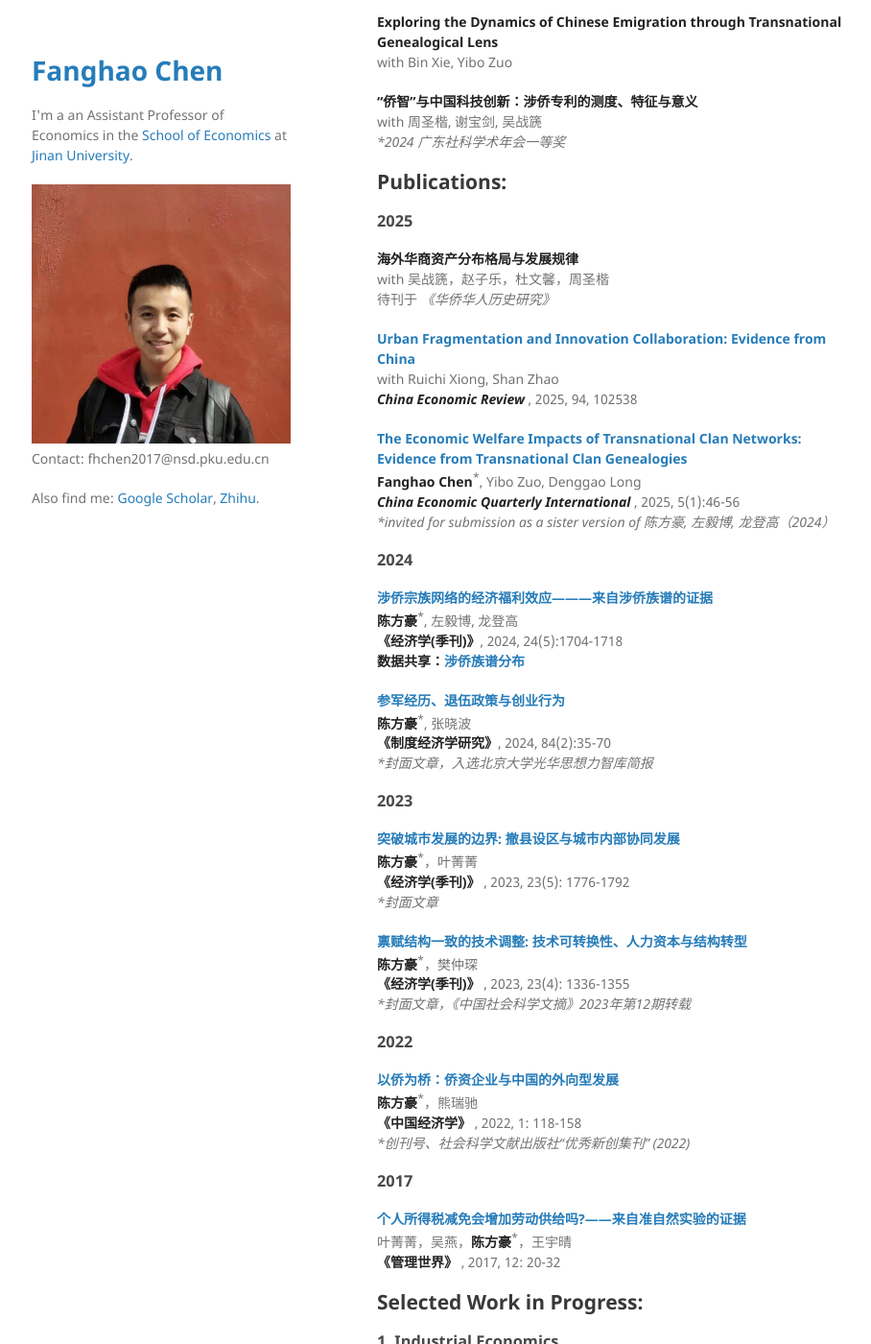
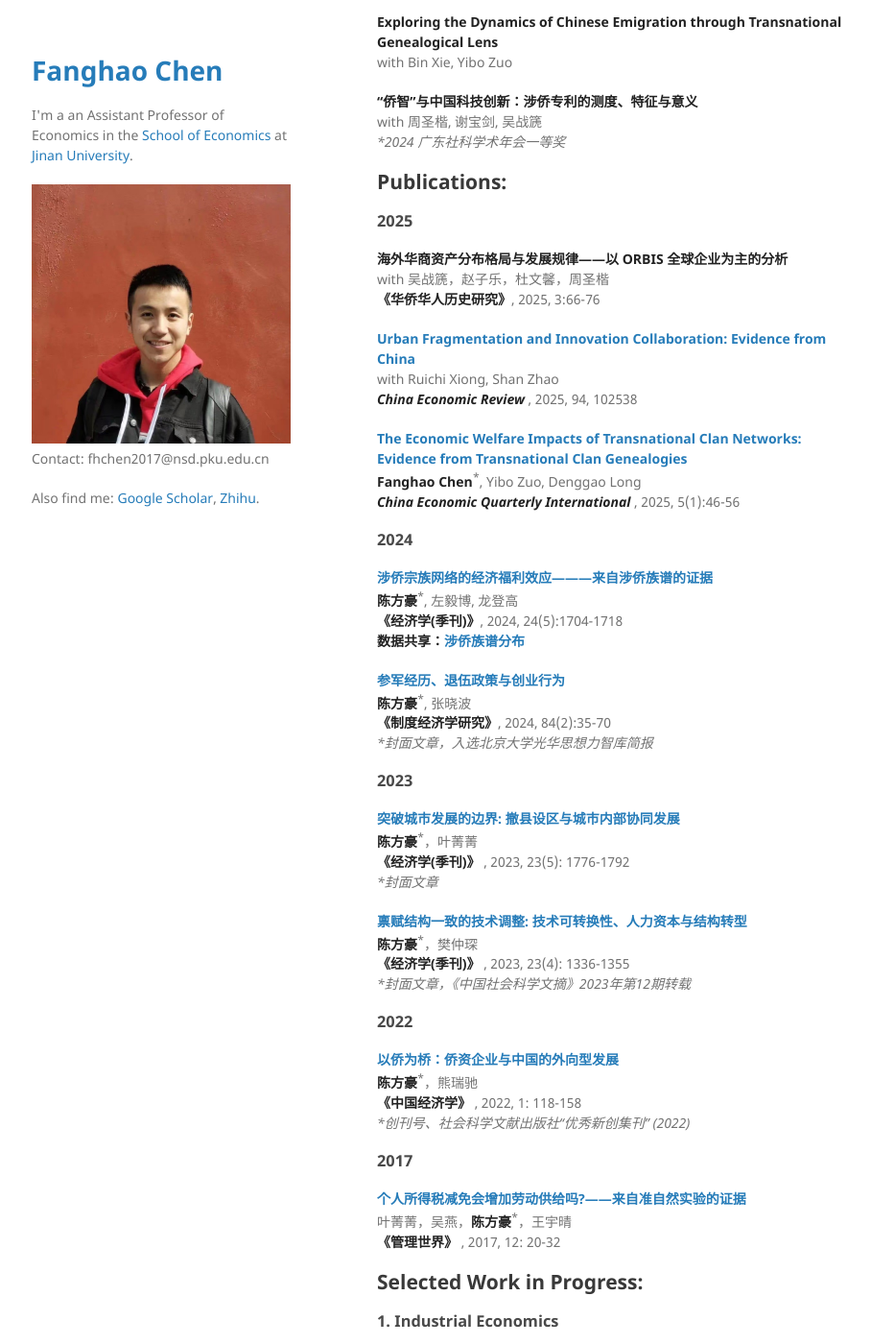
Before and after one commit to FanghaoChen/homepage, a Jekyll site: the page built from research.md, in a window 1280 px wide and 1400 px high, scrolled down 245 px. Shown: the whole window at 96% size, without its empty margins (177-1085 px from the left). Built offline with Jekyll 4.4.1, drawn with Linux system fonts in a browser that asks for light colours; some of the changed text lies outside the part shown.

Commit message:
Update research.md

```diff
--- a/research.md
+++ b/research.md
@@ -21,9 +21,9 @@ with 周圣楷, 谢宝剑, 吴战篪 <br/>
 
 ### 2025 ###
 
-**海外华商资产分布格局与发展规律**<br/>
+**海外华商资产分布格局与发展规律——以 ORBIS 全球企业为主的分析**<br/>
 with 吴战篪，赵子乐，杜文馨，周圣楷 <br/>
-待刊于 <em> 《华侨华人历史研究》</em>
+**《华侨华人历史研究》**, 2025, 3:66-76 <br/>
 
 **[Urban Fragmentation and Innovation Collaboration: Evidence from China](https://www.sciencedirect.com/science/article/pii/S1043951X25001968?dgcid=author)** <br/>
 with Ruichi Xiong, Shan Zhao <br/>
@@ -32,7 +32,6 @@ with Ruichi Xiong, Shan Zhao <br/>
 **[The Economic Welfare Impacts of Transnational Clan Networks: Evidence from Transnational Clan Genealogies](https://www.sciencedirect.com/science/article/pii/S2666933125000024)** <br/>
 **Fanghao Chen**<sup>*</sup>, Yibo Zuo, Denggao Long <br/>
  <em> **China Economic Quarterly International** </em>, 2025, 5(1):46-56 <br/>
-<em> *invited for submission as a sister version of 陈方豪, 左毅博, 龙登高（2024）</em>
 
 ### 2024 ###
 
```
Also changed, not shown: other parts of research.md (+0 -6 lines).
